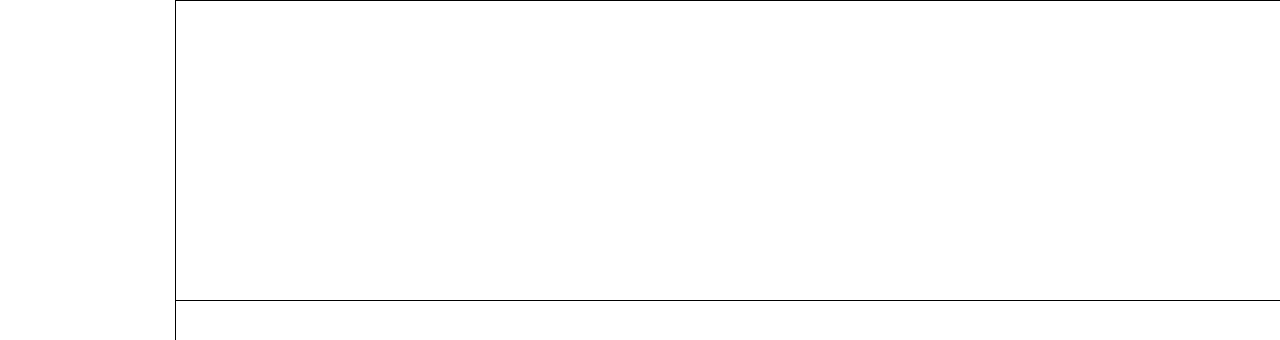
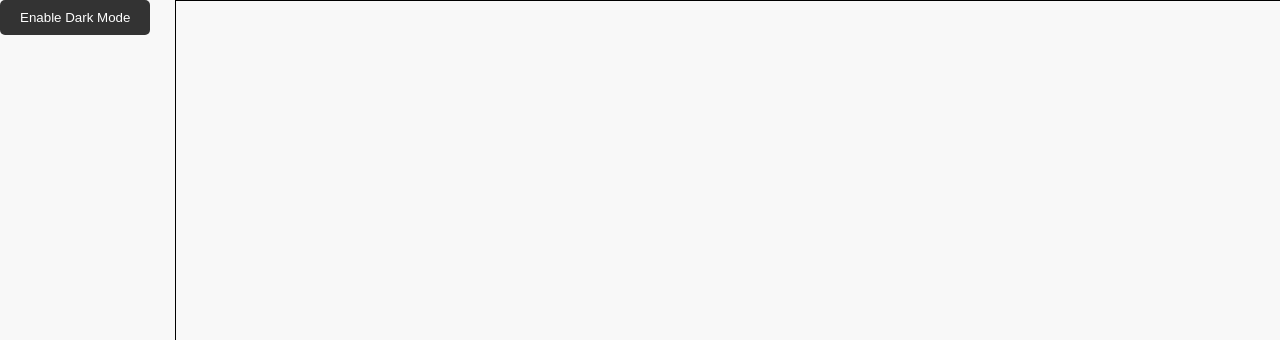
Before and after one commit to jgon95/Network-Monitor, a React (Create React App) app in the folder frontend/: page / in a window 1280 px wide. Shown: the top 340 px of the page. Built offline with nearby package versions, Linux system fonts and the light colour scheme.

Commit message:
add dark mode clean css

```diff
--- a/frontend/package.json
+++ b/frontend/package.json
@@ -8,7 +8,7 @@
     "@testing-library/user-event": "^13.5.0",
     "react": "^18.2.0",
     "react-dom": "^18.2.0",
-    "react-scripts": "5.0.1",
+    "react-scripts": "^5.0.1",
     "web-vitals": "^2.1.4"
   },
   "scripts": {
--- a/frontend/src/App.css
+++ b/frontend/src/App.css
@@ -1,5 +1,20 @@
-/* App.css */
-.app {
-  display: flex;
-  flex-direction: column; /* Change as needed for your layout */
+body,h1,h2,h3{
+  margin: 0;
+  padding: 0;
 }
+body{
+  background-color: rgb(248, 248, 248);
+}
+.dark-mode-button {
+  position: absolute;
+  background-color: #333;
+  color: #fff;
+  padding: 10px 20px;
+  border-radius: 5px;
+  border: none;
+  cursor: pointer;
+}
+body.dark-mode{
+  background-color: rgb(53, 53, 53);
+}
+.dark-mode-button-container{position: relative;}
--- a/frontend/src/App.js
+++ b/frontend/src/App.js
@@ -1,15 +1,17 @@
 // App.js
-import React from 'react';
+import React,{useState} from 'react';
 import Sidebar from './components/Sidebar';
 import Header from './components/Header';
 import DeviceList from './components/DeviceList';
 import GraphSection from './components/GraphSection';
 import NetworkMap from './components/NetworkMap';
 import './App.css'; // For general styles
+import DarkModeToggle from './components/DarkModeToggle';
 
 function App() {
   return (
     <div className="app">
+<DarkModeToggle className="dark-mode-button"/>
       <Sidebar />
       <Header />
       <DeviceList />
--- /dev/null
+++ b/frontend/src/components/DarkModeToggle.js
@@ -0,0 +1,21 @@
+import React, { useState } from "react";
+
+function DarkModeToggle() {
+  const [darkMode, setDarkMode] = useState(false);
+
+  const toggleDarkMode = () => {
+    setDarkMode(!darkMode);
+    document.body.classList.toggle("dark-mode")
+  };
+
+  return (
+    <div className="dark-mode-button-container">
+      <button className="dark-mode-button"onClick={toggleDarkMode}>
+        {darkMode ? "Disable Dark Mode" : "Enable Dark Mode"}
+
+      </button>
+    </div>
+  );
+}
+
+export default DarkModeToggle;
--- a/frontend/src/components/Header.css
+++ b/frontend/src/components/Header.css
@@ -12,3 +12,13 @@
   background-color: #000; /* black line */
   width: calc(100% - 175px); /* Adjust the width based on where the line starts */
 }
+body {
+  transition: background-color 0.5s;
+  background-color: #fff; /* Light mode background color */
+  color: #000; /* Light mode text color */
+}
+
+body.dark-mode {
+  background-color: #333; /* Dark mode background color */
+  color: #fff; /* Dark mode text color */
+}
--- a/frontend/src/components/Header.js
+++ b/frontend/src/components/Header.js
@@ -4,6 +4,7 @@ import './Header.css';
 function Header() {
     return (
       <header className="header-info">
+
         {/* Header content such as Devices Online/Offline, IP Addresses, etc. */}
       </header>
     );
--- a/frontend/src/components/NetworkMap.css
+++ b/frontend/src/components/NetworkMap.css
@@ -1,13 +1,3 @@
   .network-map {
     position: relative; /* Needed for absolute positioning of the pseudo-element */
   }
-
-  .network-map::after {
-    content: '';
-    position: absolute;
-    left: 175px; /* Adjust this value to where you want the line to start */
-    top: -500px; /* Align to the bottom of the header */
-    height: 1px;
-    background-color: #000; /* black line */
-    width: calc(100% - 175px); /* Adjust the width based on where the line starts */
-  }
--- a/frontend/src/components/Sidebar.css
+++ b/frontend/src/components/Sidebar.css
@@ -4,3 +4,11 @@
   width: 175px; /* Adjust the width as needed */
   border-right: 1px solid #000; /* Solid black border */
 }
+.dark-mode-button {
+  background-color: #333;
+  color: #fff;
+  padding: 10px 20px;
+  border-radius: 5px;
+  border: none;
+  cursor: pointer;
+}
```
Also changed, not shown: frontend/src/components/Sidebar.js (line endings or trailing spaces), 1 other file (tests, documents, lock files or other folders).
